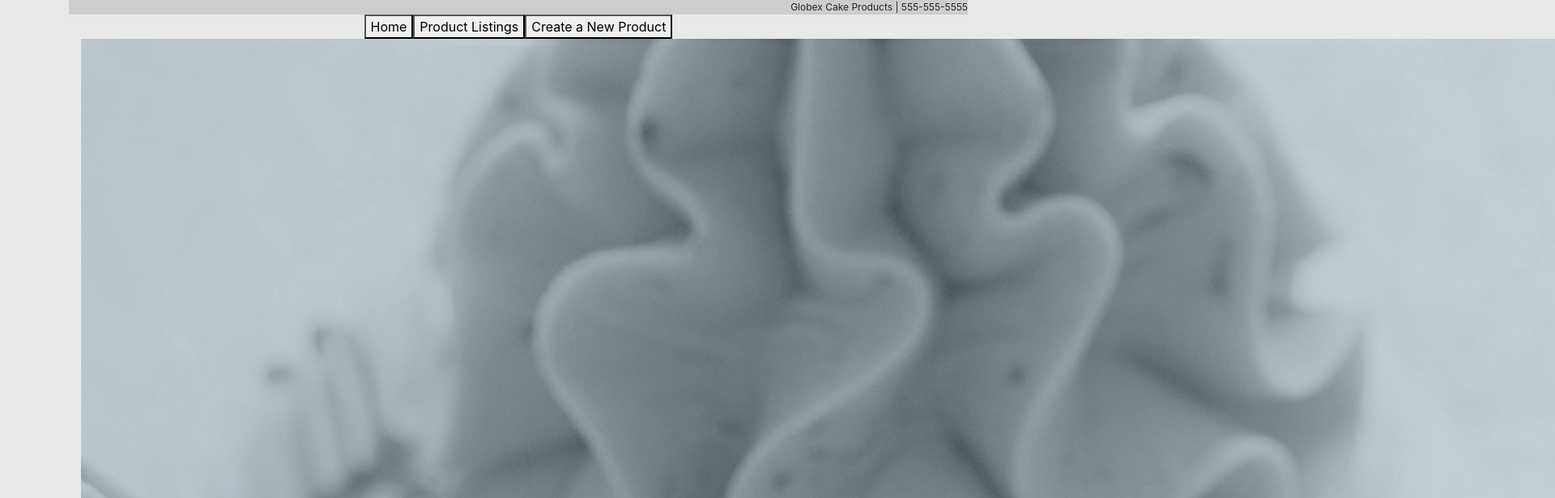
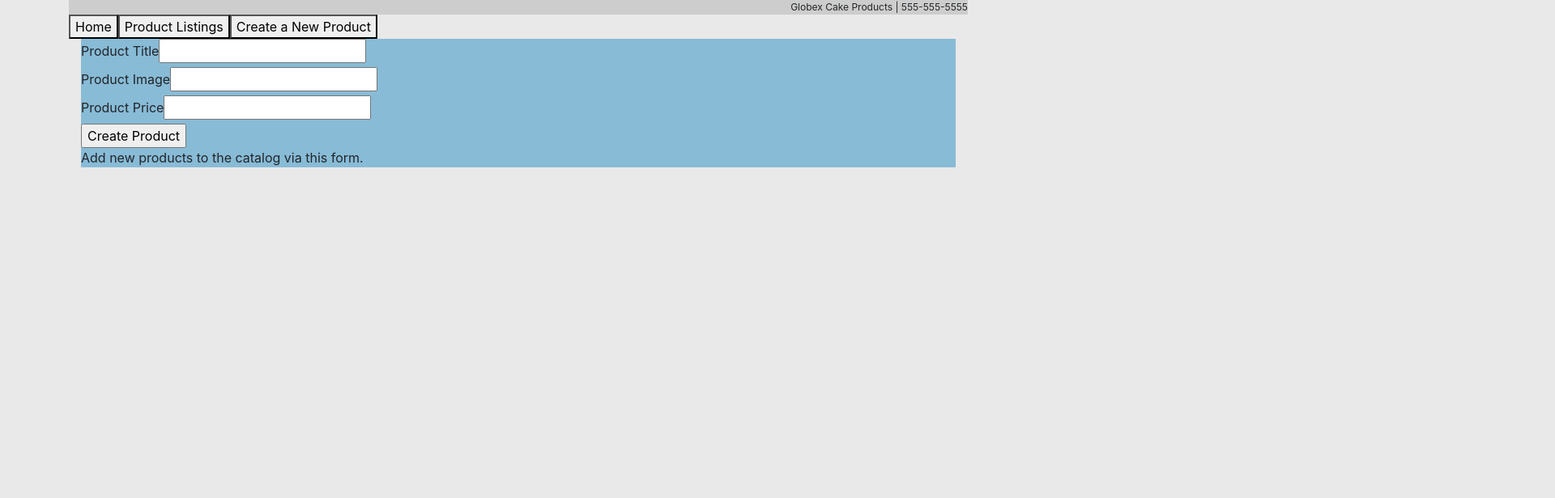
Before and after one commit to SalvatoreSantamaria/ProductManager, an Angular app in the folder public/: page /product-creation in a window 1280 px wide. Shown: the top 616 px of the page at 81% size, 1920 px wide, since content can reach past the window. Built offline with nearby package versions, Linux system fonts and the light colour scheme.

Commit message:
Style Updates

```diff
--- a/public/src/app/app.component.html
+++ b/public/src/app/app.component.html
@@ -1,5 +1,5 @@
 <div class="container">
-  <div style="text-align:center">
+  <div style="text-align:left">
     <div class="header">Globex Cake Products | 555-555-5555
     </div>
       <div class="body">
--- a/public/src/app/product-creation/product-creation.component.html
+++ b/public/src/app/product-creation/product-creation.component.html
@@ -1,21 +1,41 @@
 <div class="container">
-    <img src="assets/image/cupcake.jpg">
-  <form (submit)="onSubmit()">
+  <div class="form-color">
+      <!-- <img src="assets/image/cupcake.jpg"> -->
+    <form (submit)="onSubmit()" #newForm="ngForm">
       <!-- use the json pipe to see how newTask changes in real time -->
-    <p>{{ newProduct | json }}</p>
-    Product Title:
-    <input type="text" name="newProduct.title" [(ngModel)]="newProduct.title" />
-    Product Image:
-    <input type="text" name="newProduct.url" [(ngModel)]="newProduct.url" />
-    Product Price:
+      <!-- <p>{{ newProduct | json }}</p> -->
+      <div>
+      <label for="product title">Product Title</label>
+        <input
+        type="text"
+        name="newProduct.title"
+        required
+        minlength="3"
+        [(ngModel)]="newProduct.title" />
+      </div>
+      <div>
+        <label for="product image">Product Image</label>
+          <input
+          type="text"
+          name="newProduct.url"
+          required
+          minlength="3"
+          [(ngModel)]="newProduct.url" />
+      </div>
+      <div>
+      <label for="product price">Product Price</label>
         <input
           type="number"
           name="newProduct.price"
+          required
+          minlength="1"
           [(ngModel)]="newProduct.price"
           />
+      </div>
       <input type="submit" value="Create Product" />
     </form>
       <div>
-
+        <p>Add new products to the catalog via this form.</p>
       </div>
     </div>
+</div>
--- a/public/src/app/product-home/product-home.component.html
+++ b/public/src/app/product-home/product-home.component.html
@@ -1,4 +1,9 @@
 <div>
+ <p>
   Welcome to {{ appTitle }}. Here we can manage a set of products. You are able
   to create cake products, remove old cake products, and edit cake products.
+  </p>
+  <p>
+  Lorem ipsum dolor sit amet consectetur adipisicing elit. Dolorem eveniet, qui voluptatem ipsam officiis, nam molestias quidem velit voluptatum tempora veritatis, itaque consectetur fugit iusto. Iste laborum quam nemo officiis!
+  </p>
 </div>
--- a/public/src/app/product-home/product-home.component.ts
+++ b/public/src/app/product-home/product-home.component.ts
@@ -6,7 +6,7 @@ import { Component, OnInit } from '@angular/core';
   styleUrls: ['./product-home.component.css'],
 })
 export class ProductHomeComponent implements OnInit {
-  appTitle = 'Cake Product Management';
+  appTitle = 'Globex Cake Products';
   constructor() {}
 
   ngOnInit() {}
--- a/public/src/styles.css
+++ b/public/src/styles.css
@@ -22,6 +22,17 @@
 body {
   background-color: #e9e9e9;
 }
+
+.form-color {
+  background-color: #88bbd6;
+}
+
+/* .triangle-topright {
+  /* width: 0;
+  height: 0; */
+ /* border-top: 5px solid #99d3df;
+  border-left: 100px solid transparent;
+} */
 
 /* .table-hover {
   width: 100%;
@@ -63,6 +74,7 @@ body {
   background-color: #cdcdcd;
   text-align: right;
   font-size: 12px;
+
   /* animation-name: changer;
   animation-duration: 6s;
   animation-delay: 1s; */
```
Lines whose indentation alone changed are shown as unchanged.
